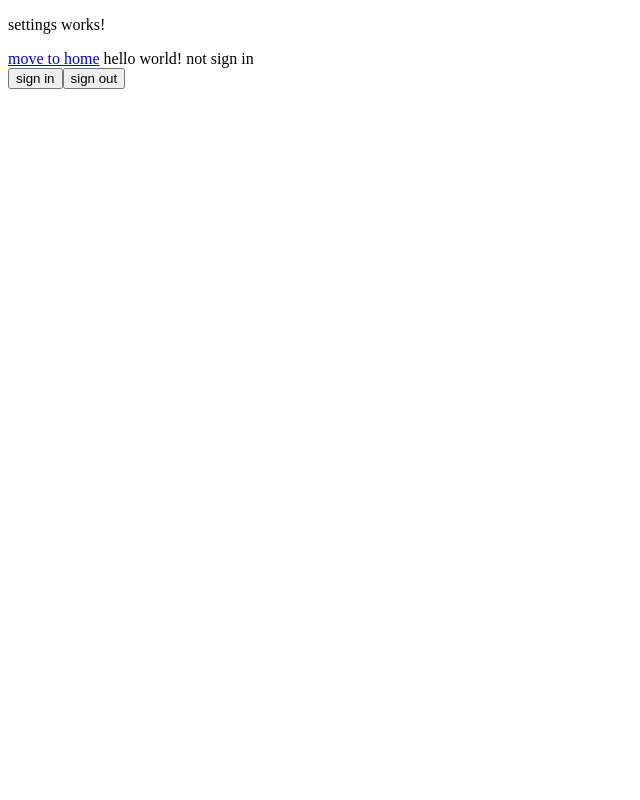
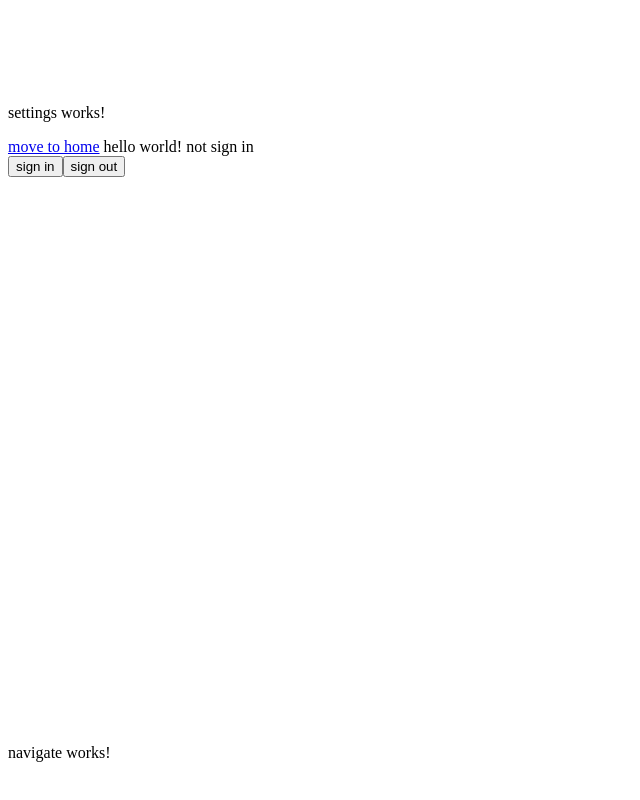
Before and after one commit to RIKKAEBI/oshi, an Angular app: page /settings in a window 1280 px wide. Shown: the top 800 px of the page, without its empty margins (0-640 px from the left). Built offline with nearby package versions, Linux system fonts and the light colour scheme; no server answers.

Commit message:
🎨 アプリの layout を作成

```diff
--- a/src/app/app.component.css
+++ b/src/app/app.component.css
@@ -0,0 +1,17 @@
+:host {
+  display: grid;
+  height: 100vh;
+  grid-template-areas:
+    "header"
+    "main"
+    "footer";
+  grid-template-rows: 10% 80% 10%;
+}
+
+.main {
+  grid-area: main;
+}
+
+.footer {
+  grid-area: footer;
+}
--- a/src/app/app.component.html
+++ b/src/app/app.component.html
@@ -1 +1,9 @@
-<router-outlet></router-outlet>
+<div class="header">
+
+</div>
+<div class="main">
+  <router-outlet></router-outlet>
+</div>
+<div class="footer">
+  <app-navigate></app-navigate>
+</div>
--- a/src/app/app.component.ts
+++ b/src/app/app.component.ts
@@ -2,11 +2,12 @@ import { Component, OnInit } from '@angular/core';
 import { CommonModule } from '@angular/common';
 import { RouterOutlet } from '@angular/router';
 import { FirebaseService } from './service/firebase.service';
+import { NavigateComponent } from './modules/organisms/navigate/navigate.component';
 
 @Component({
   selector: 'app-root',
   standalone: true,
-  imports: [CommonModule, RouterOutlet],
+  imports: [CommonModule, RouterOutlet, NavigateComponent],
   templateUrl: './app.component.html',
   styleUrl: './app.component.css'
 })
```
